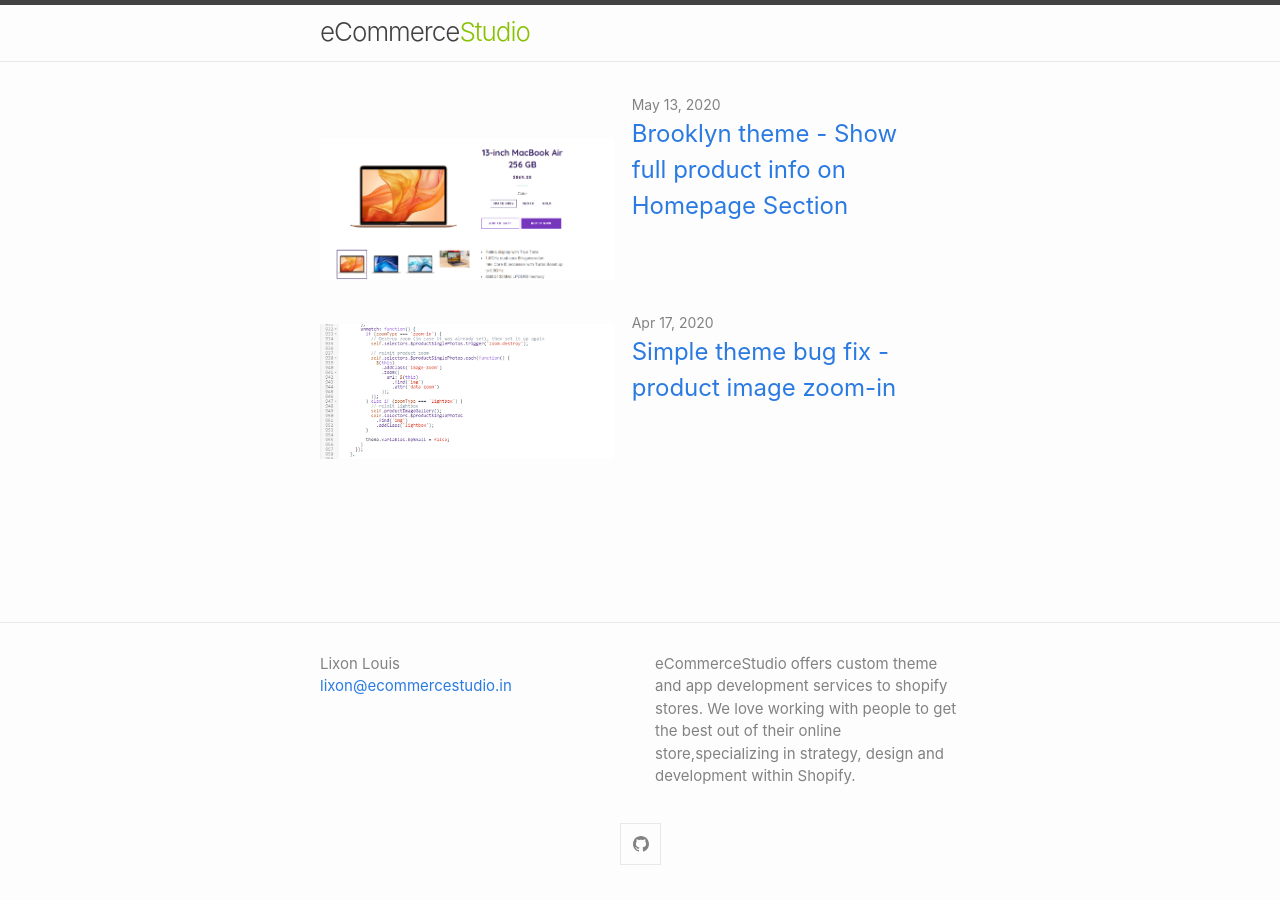
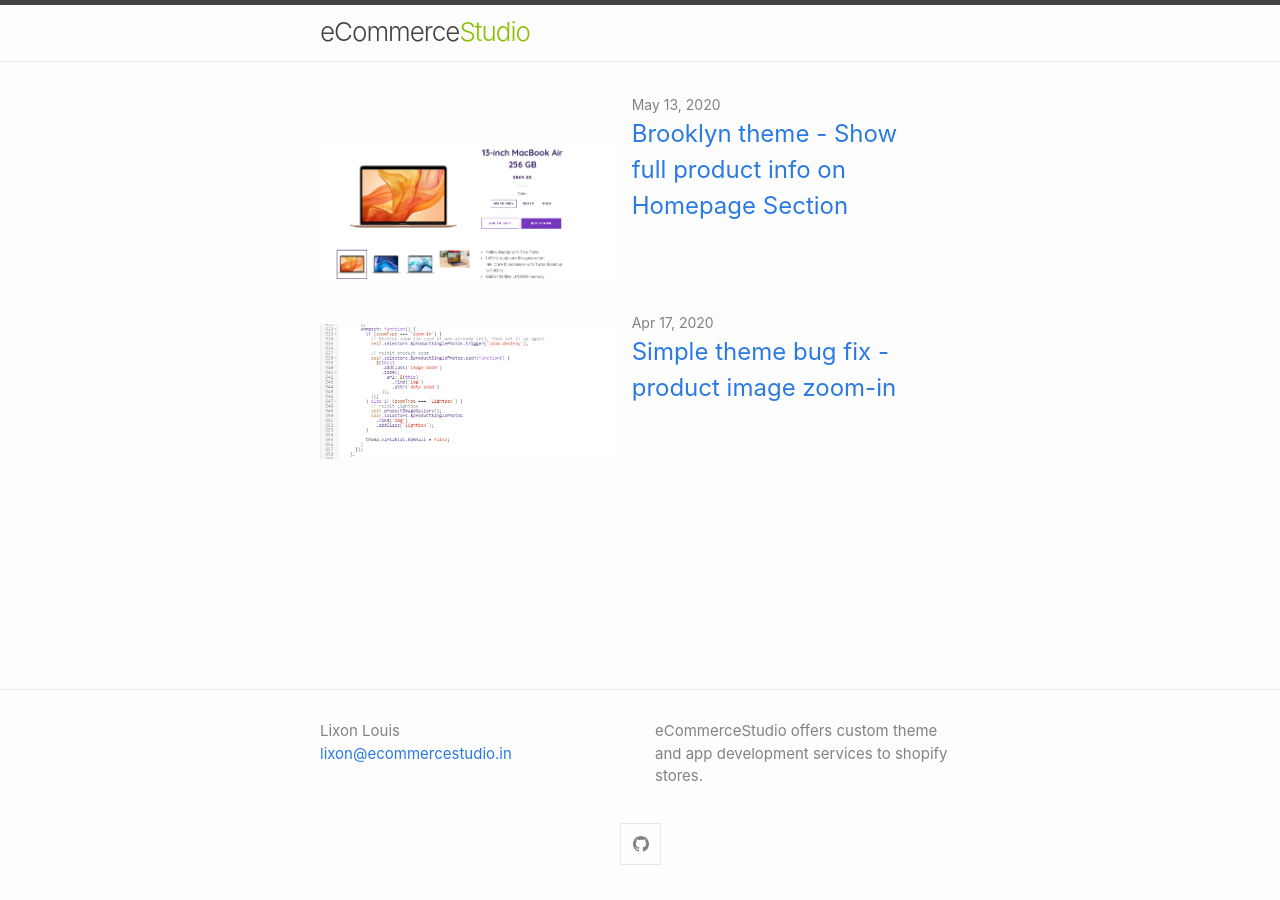
Before and after one commit to lixonic/ecommercestudio, a Jekyll site: the page built from index.markdown, in a window 1280 px wide. Built offline with Jekyll 4.4.1, drawn with Linux system fonts in a browser that asks for light colours.

Commit message:
update config

```diff
--- a/_config.yml
+++ b/_config.yml
@@ -3,7 +3,8 @@
   name: Lixon Louis
   email: lixon@ecommercestudio.in
 description: > # this means to ignore newlines until "show_excerpts:"
-  eCommerceStudio offers custom theme and app development services to shopify stores. We love working with people to get the best out of their online store,specializing in strategy, design and development within Shopify.
+  eCommerceStudio offers custom theme and app development services to shopify stores.
+
 show_excerpts: false # set to true to show excerpts on the homepage
 
 # Minima date format
```
